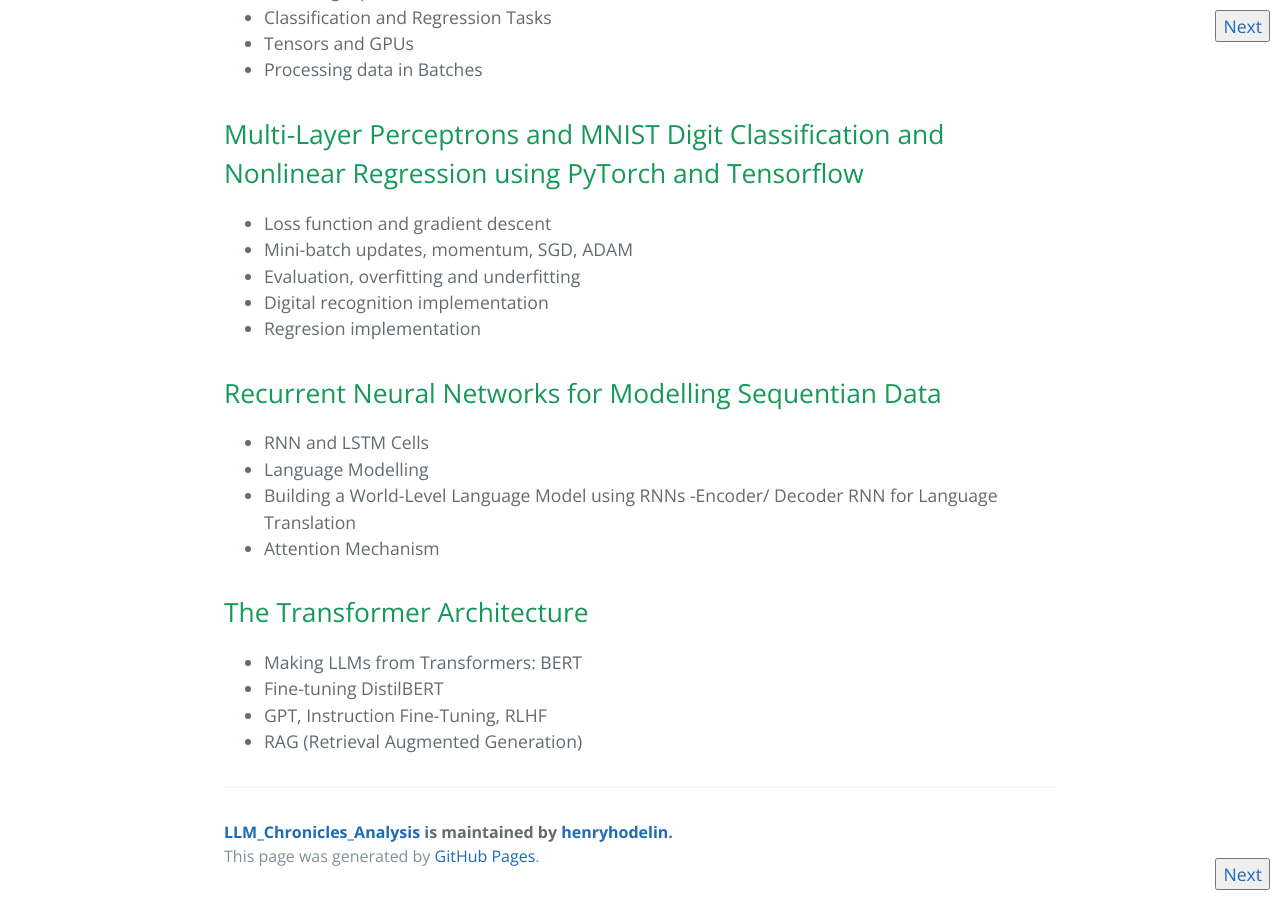
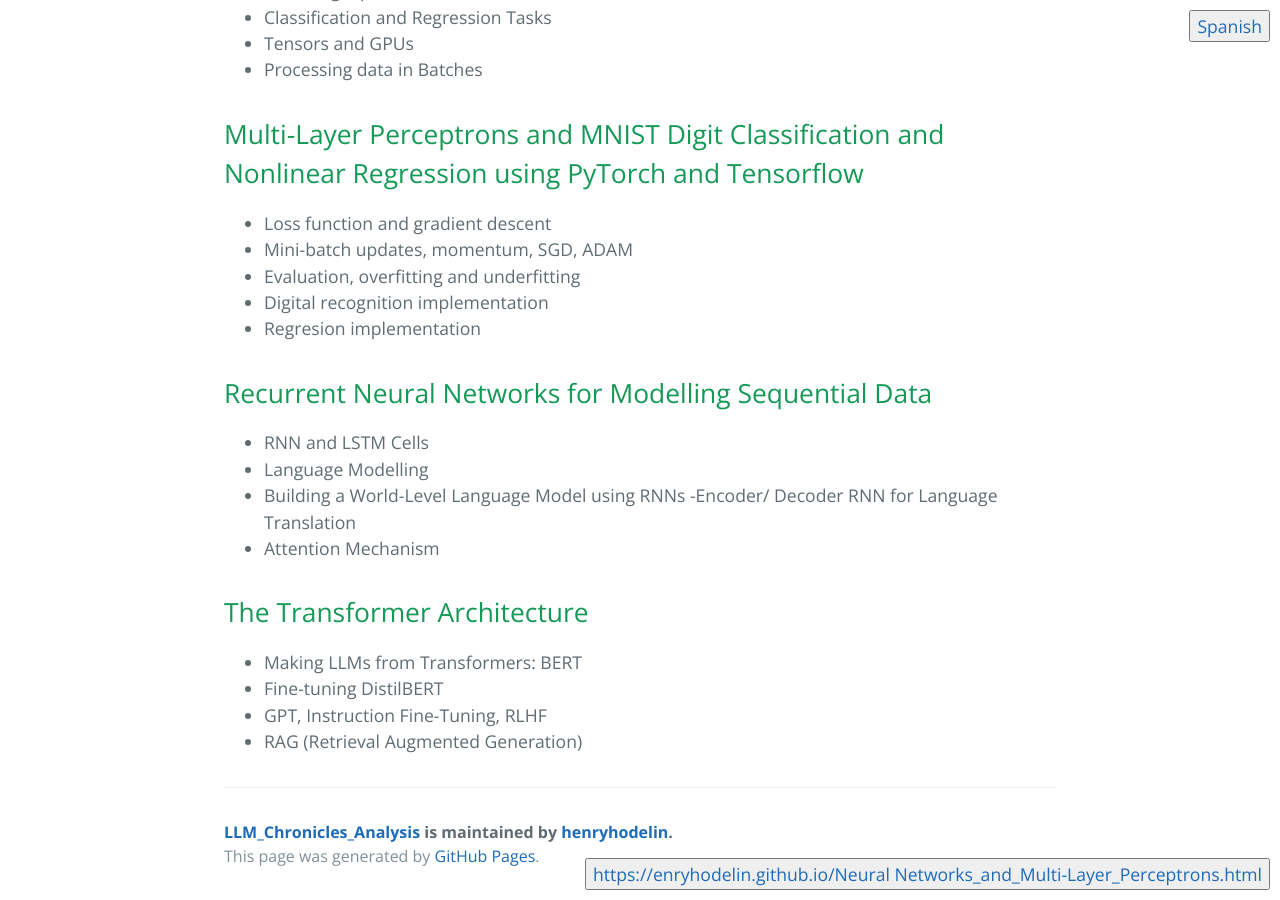
Before and after one commit to henryhodelin/LLM_Chronicles_Analysis, a Jekyll site: the page built from index.md, in a window 1280 px wide and 900 px high, scrolled down 789 px. Built offline with Jekyll 4.4.1, drawn with Linux system fonts in a browser that asks for light colours; our own code applies the rules of GitHub Pages for plain Markdown files.

Commit message:
Prueba_de_implementacion_de_enlaces_de_paginas

```diff
--- a/index.md
+++ b/index.md
@@ -6,7 +6,7 @@ layout: default
 
 <div style="position: fixed; top: 10px; right: 10px;">
     <a href="https://henryhodelin.github.io/Short_Resume_EN/">
-        <button type="button">Next</button>
+        <button type="button">Spanish</button>
     </a>
 </div>
 
@@ -35,7 +35,7 @@ layout: default
 - Regresion implementation
 
 
-## Recurrent Neural Networks for Modelling Sequentian Data
+## Recurrent Neural Networks for Modelling Sequential Data
 
 - RNN and LSTM Cells
 - Language Modelling
@@ -56,6 +56,6 @@ layout: default
 
 <div style="position: fixed; bottom: 10px; right: 10px;">
     <a href="https://henryhodelin.github.io/Short_Resume_EN/">
-        <button type="button">Next</button>
+        <button type="button">https://enryhodelin.github.io/Neural Networks_and_Multi-Layer_Perceptrons.html</button>
     </a>
 </div>
```
Also changed, not shown: Neural Networks_and_Multi-Layer_Perceptrons.md (+1 -1 lines).
